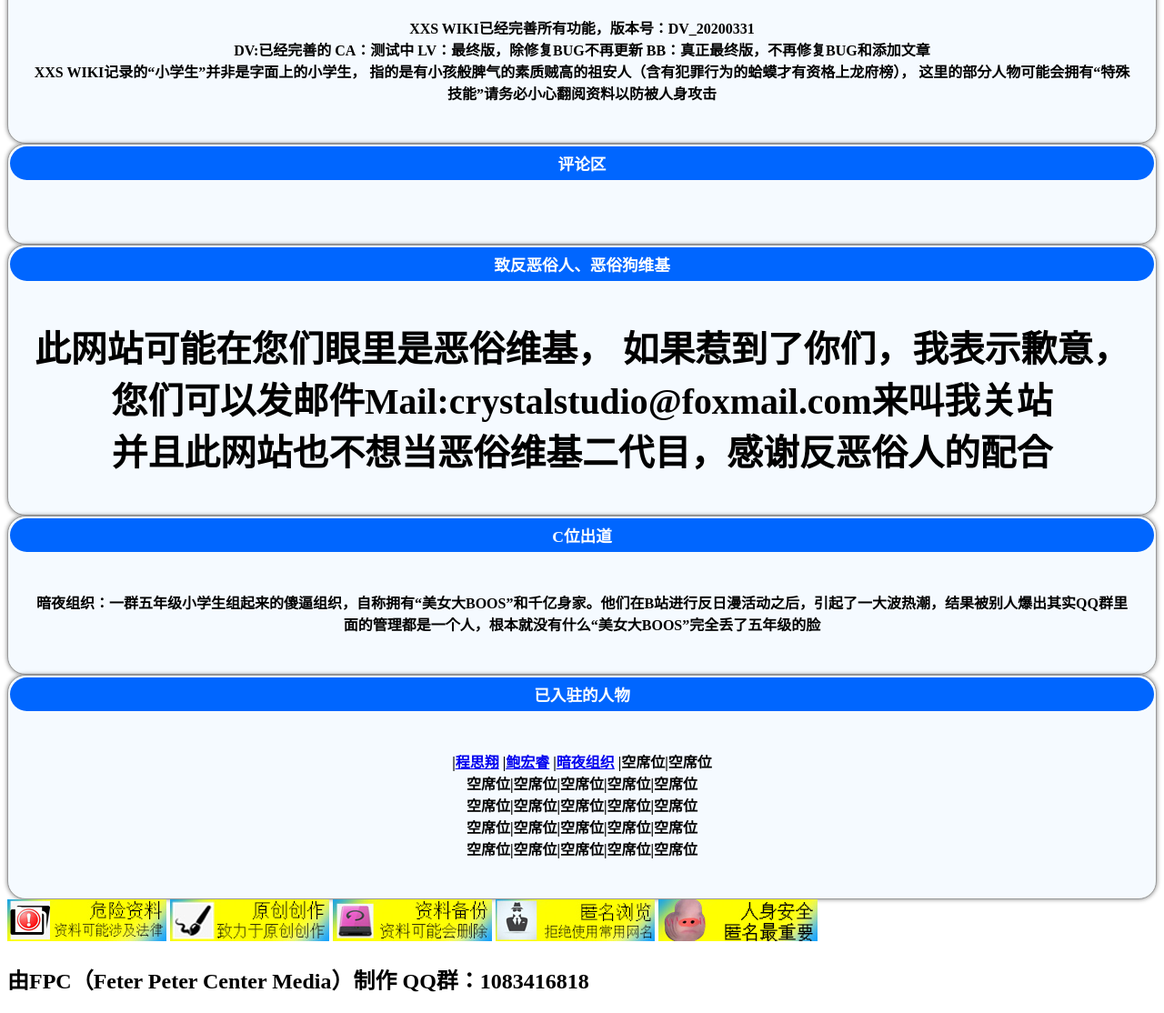
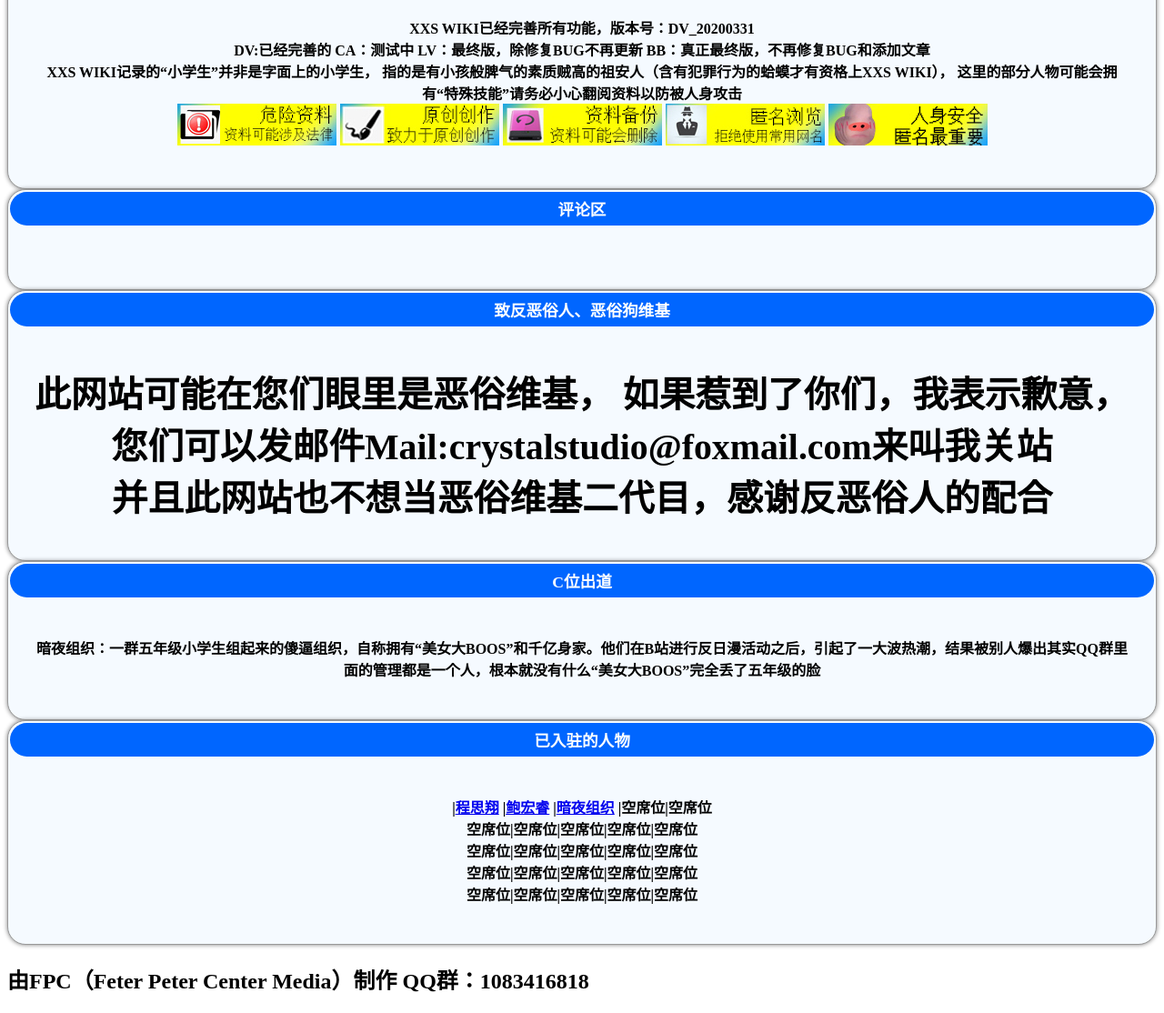
Before and after one commit to iam233/xxswiki-html, a plain HTML site: page index.html in a window 1280 px wide. Shown: the part 335-1449 px from the top of the page at 91% size. Drawn offline with Linux system fonts and the light colour scheme; a script that the page names is missing.

Commit message:
Update index.html

```diff
--- a/index.html
+++ b/index.html
@@ -25,8 +25,14 @@ XXS WIKI已经完善所有功能，版本号：DV_20200331</br>
 DV:已经完善的  CA：测试中  LV：最终版，除修复BUG不再更新  BB：真正最终版，不再修复BUG和添加文章</br>
 
 XXS WIKI记录的“小学生”并非是字面上的小学生，
-   指的是有小孩般脾气的素质贼高的祖安人（含有犯罪行为的蛤蟆才有资格上龙府榜），
-   这里的部分人物可能会拥有“特殊技能”请务必小心翻阅资料以防被人身攻击
+   指的是有小孩般脾气的素质贼高的祖安人（含有犯罪行为的蛤蟆才有资格上XXS WIKI），
+   这里的部分人物可能会拥有“特殊技能”请务必小心翻阅资料以防被人身攻击<br>
+
+<img src="pictures/危险资料.jpg" width="175" height="46" alt="">
+<img src="pictures/原创创作.jpg" width="175" height="46" alt="">
+<img src="pictures/资料备份.jpg" width="175" height="46" alt="">
+<img src="pictures/匿名浏览.jpg" width="175" height="46" alt="">
+<img src="pictures/人身安全.jpg" width="175" height="46" alt="">
 
 </p>
 <p class="mw-empty-elt"></p>
@@ -148,11 +154,6 @@ XXS WIKI记录的“小学生”并非是字面上的小学生，
 </b></td>
 </tr>
 </tbody></table>
-<img src="pictures/危险资料.jpg" width="175" height="46" alt="">
-<img src="pictures/原创创作.jpg" width="175" height="46" alt="">
-<img src="pictures/资料备份.jpg" width="175" height="46" alt="">
-<img src="pictures/匿名浏览.jpg" width="175" height="46" alt="">
-<img src="pictures/人身安全.jpg" width="175" height="46" alt="">
 <h2>由FPC（Feter Peter Center Media）制作 QQ群：1083416818</h2>
 </body>
 </html>
```
